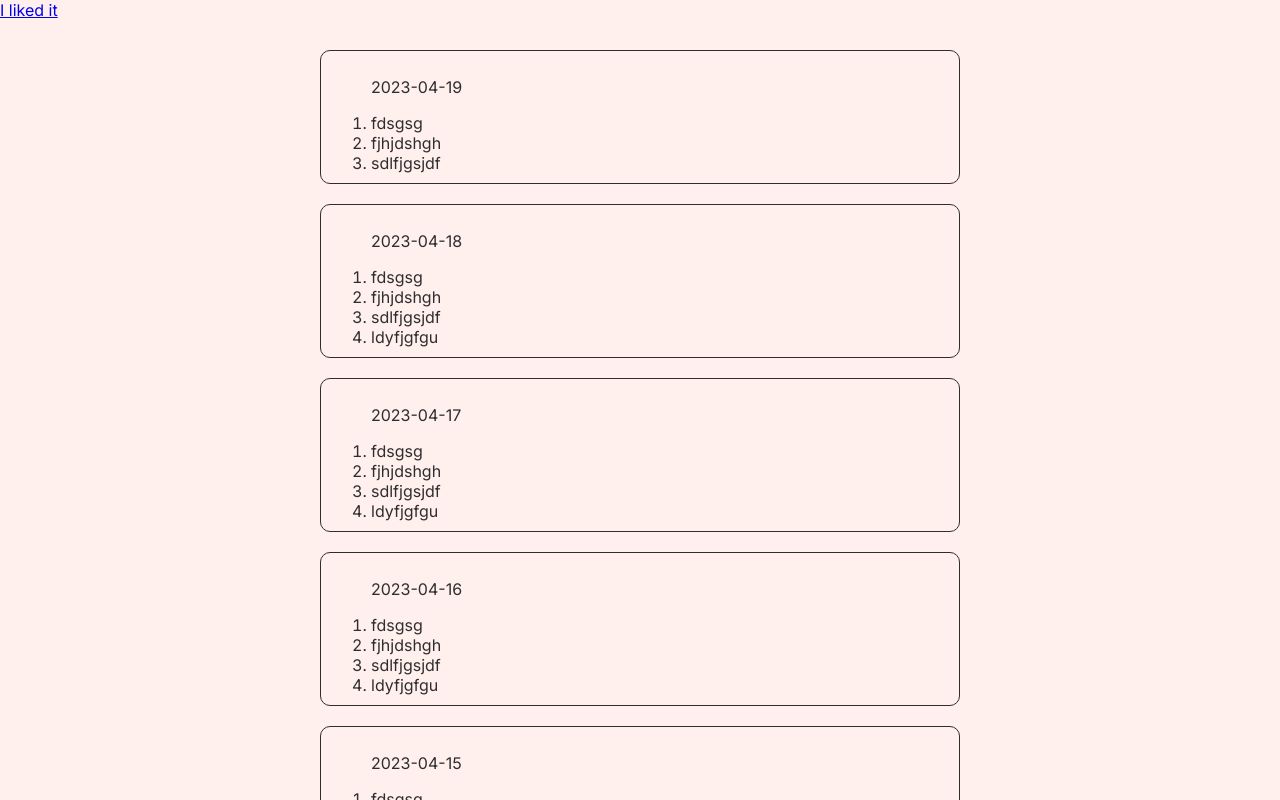
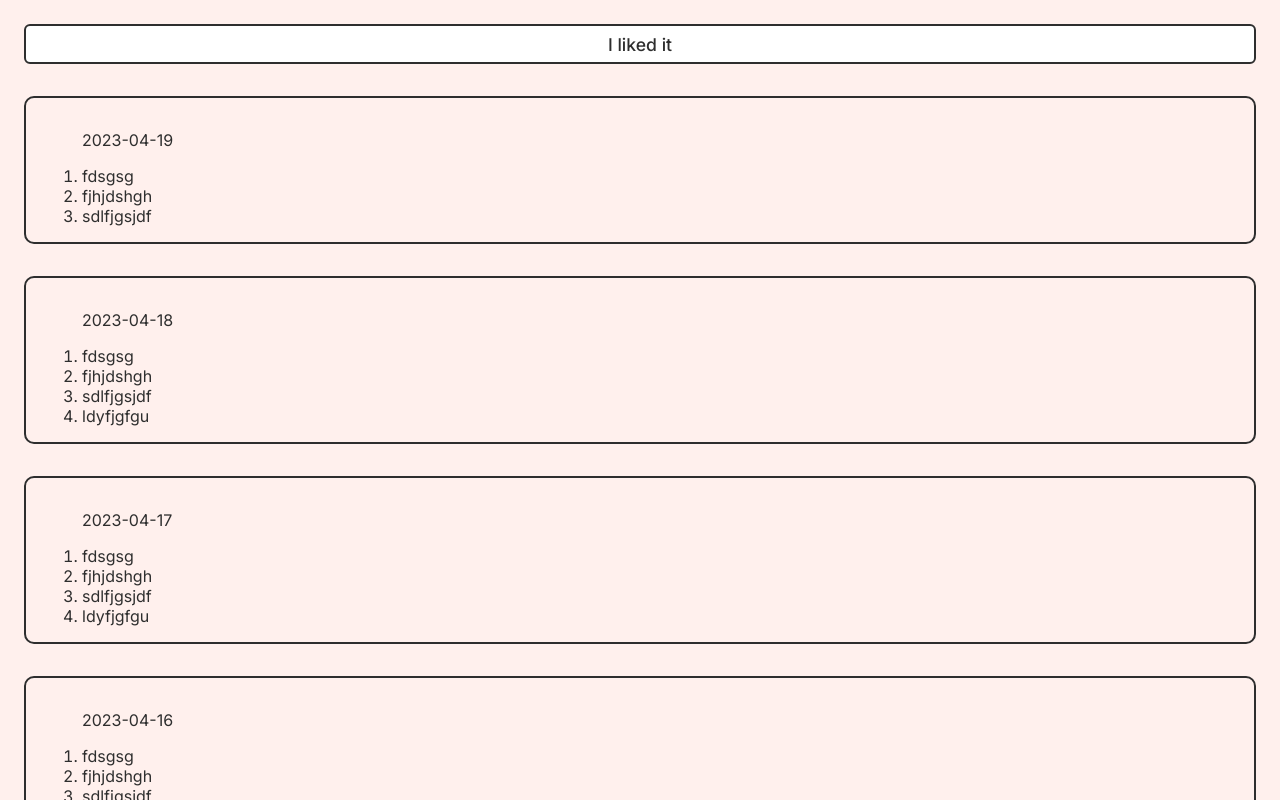
Before and after one commit to Olga-Mishareva/like-it-did-it, a Next.js app: page /components/ListPage/ListPage in a window 1280 px wide. Shown: the top 800 px of the page. Built offline with nearby package versions, Linux system fonts and the light colour scheme.

Commit message:
feat: add simple styles to list page

```diff
--- a/pages/components/ListPage/ListPage.module.css
+++ b/pages/components/ListPage/ListPage.module.css
@@ -1,13 +1,37 @@
+.wrapper {
+  display: flex;
+  flex-direction: column;
+  align-items: center;
+  padding: 1.5rem;
+}
+
 .cardList {
+  padding: 0;
   list-style: none;
+  width: 100%;
   margin: 0;
-  padding: 10px;
 }
 
 .card {
-  margin: 20px auto 0;
-  width: 50vw;
-  padding: 10px;
-  border: 1px solid var(--font-color);
+  margin: 2rem auto 0;
+  width: 100%;
+  padding: 1rem;
+  border: 2px solid var(--font-color);
   border-radius: 10px;
 }
+
+.link {
+  text-decoration: none;
+  background-color: white;
+  display: flex;
+  align-items: center;
+  justify-content: center;
+  font-size: 1.1rem;
+  font-weight: 500;
+  width: 100%;
+  height: 40px;
+  padding: 5px;
+  border: 2px solid var(--font-color);
+  border-radius: 6px;
+  color: var(--font-color);
+}
```
